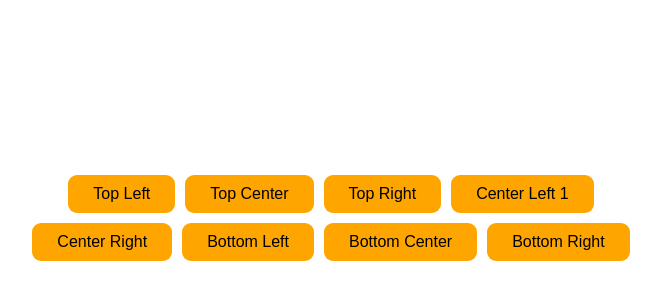
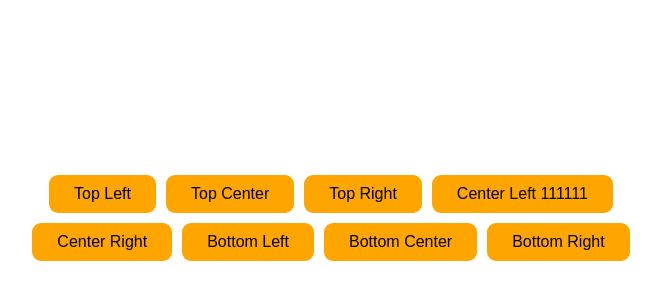
Before and after one commit to olejo-hypero/tooltips, a plain HTML site: page index.html in a window 1280 px wide. Shown: the part 182-482 px from the top of the page, without its empty margins (309-970 px from the left). Drawn offline with Linux system fonts and the light colour scheme.

Commit message:
add 1111

```diff
--- a/index.html
+++ b/index.html
@@ -14,7 +14,7 @@
       <button data-tooltip="Button (Top Center)" data-tooltip-posx="center" data-tooltip-posy="top">Top Center</button>
       <button data-tooltip="Button (Top Right)" data-tooltip-posx="right" data-tooltip-posy="top">Top Right</button>
       <button data-tooltip="Button (Center Left)" data-tooltip-posx="left" data-tooltip-posy="center">
-        Center Left 1
+        Center Left 111111
       </button>
       <button data-tooltip="Button (Center Right)" data-tooltip-posx="right" data-tooltip-posy="center">
         Center Right
```
